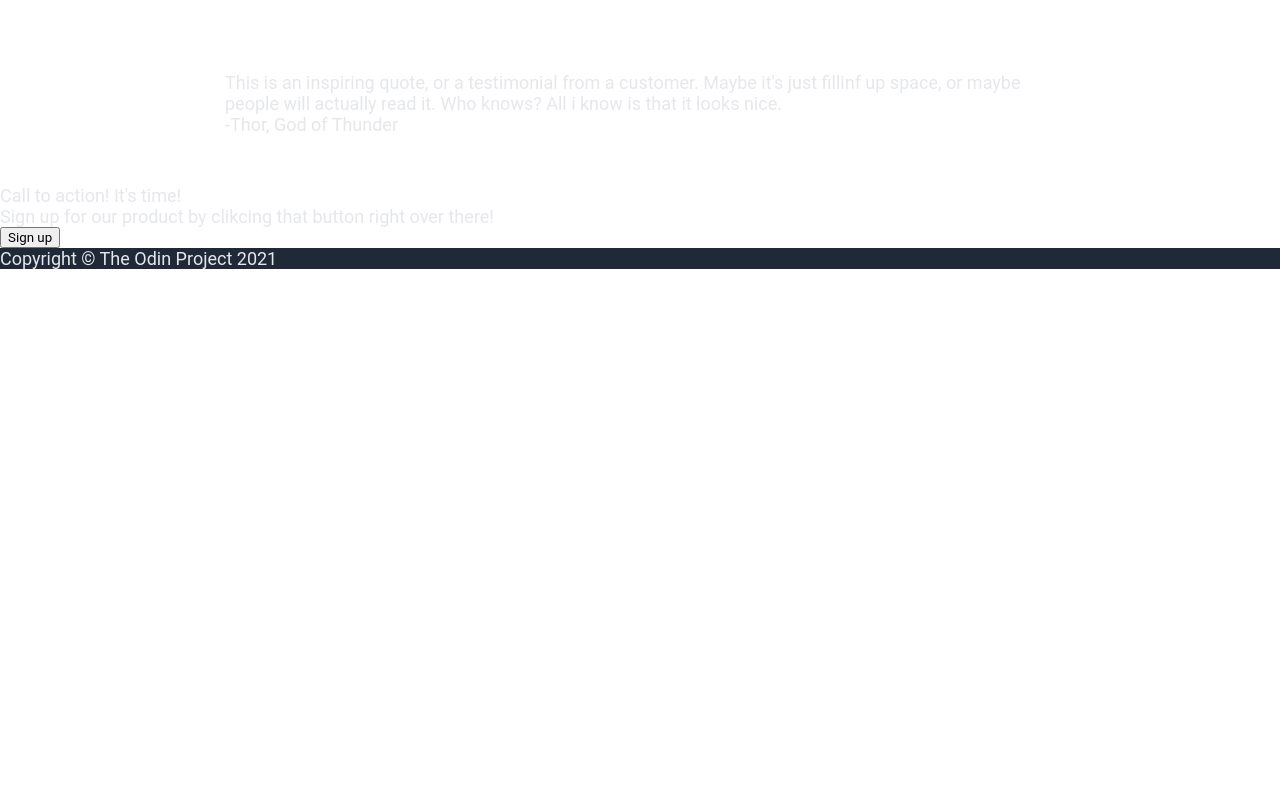
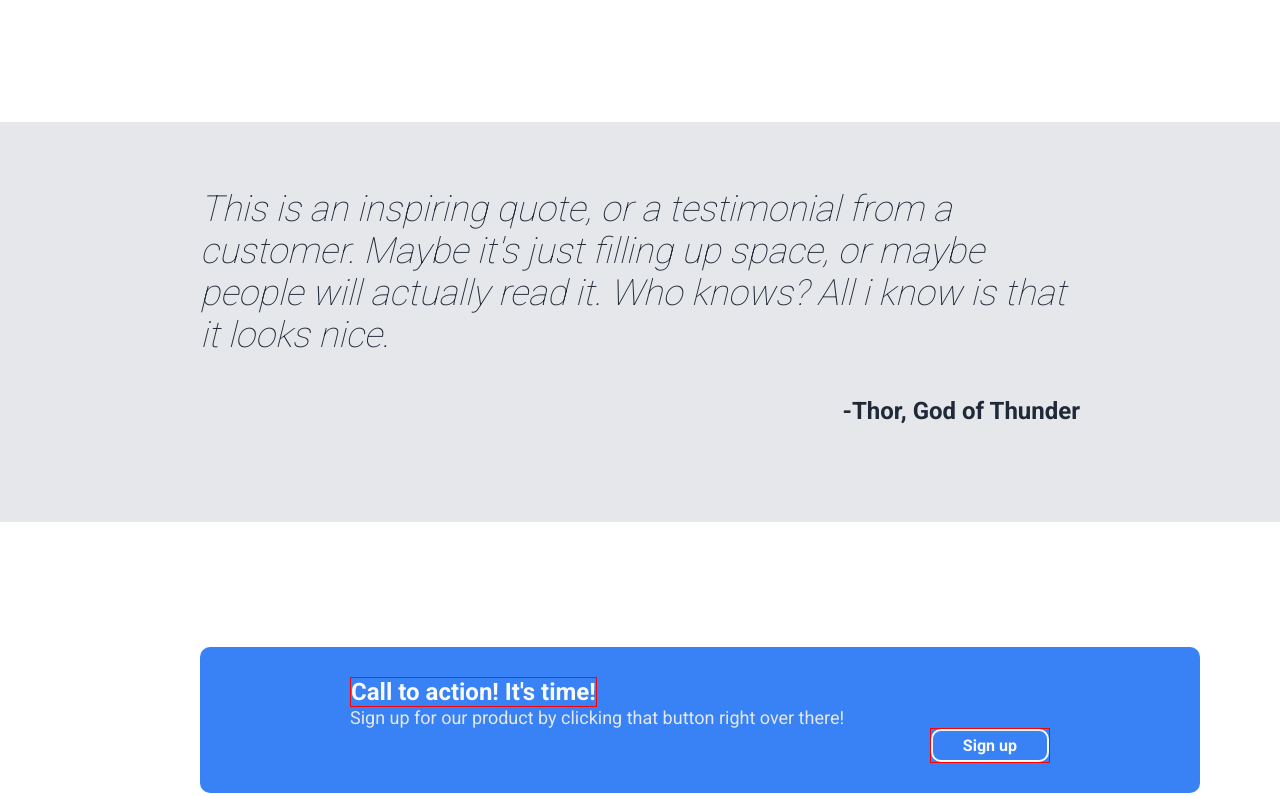
Before and after one commit to AbbeyRoadUSA/landing_page, a plain HTML site: page index.html in a window 1280 px wide. Shown: the part 797-1593 px from the top of the page. Before the commit the page ends 1066 px from the top, so only its background shows below. Drawn offline with Linux system fonts and the light colour scheme.

Commit message:
Add style to call to action section and footer

```diff
--- a/index.html
+++ b/index.html
@@ -5,6 +5,11 @@
     <meta charset="UTF-8">
     <meta http-equiv="X-UA-Compatible" content="IE=edge">
     <meta name="viewport" content="width=device-width, initial-scale=1.0">
+    <link rel="preconnect" href="https://fonts.googleapis.com">
+    <link rel="preconnect" href="https://fonts.gstatic.com" crossorigin>
+    <link
+        href="https://fonts.googleapis.com/css2?family=Big+Shoulders+Display:wght@700&family=Lexend+Deca&family=Roboto:wght@100;400;500;700;900&display=swap"
+        rel="stylesheet">
     <title>Document</title>
     <link rel="stylesheet" href="style.css">
 </head>
@@ -45,18 +50,19 @@
     </div>
 
     <div class="fourth-container">
-        <p>This is an inspiring quote, or a testimonial from a customer. Maybe it's just fillinf up space, or maybe
-            people will actually read it. Who knows? All i know is that it looks nice.</p>
-        <div>
-            <p>-Thor, God of Thunder</p>
-        </div>
+        <p class="quote">This is an inspiring quote, or a testimonial from a customer. Maybe it's just filling up space,
+            or maybe people will actually read it. Who knows? All i know is that it looks nice.</p>
+        <p class="thor">-Thor, God of Thunder</p>
     </div>
 
-    <div>
-        <div>
-            <p>Call to action! It's time!</p>
-            <p>Sign up for our product by clikcing that button right over there!</p>
-            <button>Sign up</button>
+    <div class="fifth-container">
+        <div class="blue-container">
+            <p class="p-1">Call to action! It's time!</p>
+            <p class="p-2">Sign up for our product by clicking that button right over there!</p>
+            <div class="button">
+                <button>Sign up</button>
+            </div>
+
         </div>
     </div>
 
--- a/style.css
+++ b/style.css
@@ -108,10 +108,77 @@ padding: 25px 200px;
 }
 
 .fourth-container {
-    margin: 25px;
+    margin-top: 100px;
     padding: 25px 200px;
+    height: 400px;
+    background-color: #E5E7EB;
+}
+
+.fourth-container > .quote {
+    display: flex;
+    height: 250px;
+    width: auto;
+    color: #1F2937;
+    font-size: 36px;
+    font-weight: 200;
+    font-style: italic;
+    align-items: center;
+    justify-content: center;
+}
+
+.fourth-container > .thor {
+    color: #1F2937;
+    font-size: 24px;
+    font-weight: 700;
+    text-align: right;
+}
+
+.fifth-container{
+    margin: 100px 0px;
+    padding: 25px 200px;
+    height: 200px;
+}
+
+.blue-container {
+display: inline-block;
+width: 1000px;
+padding: 30px 150px;
+border-radius: 10px;
+background-color: #3882F6;
+}
+
+.p-1 {
+display: inline-flex;
+color: #F9FAF8;
+font-size: 24px;
+font-weight: 700;
+border: 1px solid red;
+}
+
+.button{
+    display: flex;
+    float: right;
+    border: 1px solid red;
+}
+
+.button button {
+    justify-content: center;
+    align-items: center;
+    padding: 5px 30px;
+    border: 2px solid #F9FAF8;
+    color: #F9FAF8;
+    font-size: 16px;
+    font-weight: 700;
+    background-color: #3882F6;
+    border-radius: 10px;
 }
 
 footer {
     background-color: #1F2937;
+    padding: 30px 100px;
+    margin-top: 50px;
 }
+
+footer p {
+    text-align: center;
+}
```
